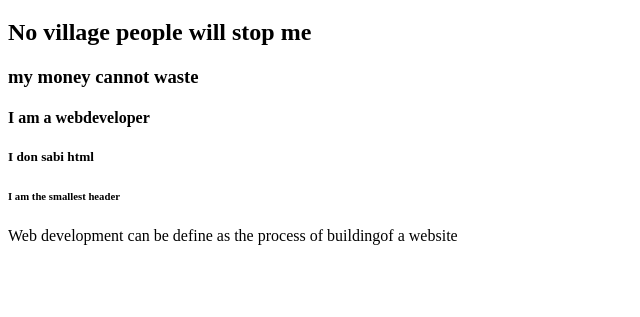
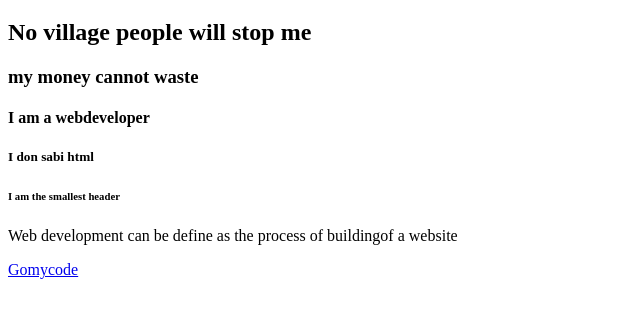
Before and after one commit to akinkunmiidris1905/html-finals, a plain HTML site: page index.html in a window 1280 px wide. Shown: the part 61-378 px from the top of the page, without its empty margins (0-640 px from the left). Drawn offline with Linux system fonts and the light colour scheme.

Commit message:
http anchor tag added

```diff
--- a/index.html
+++ b/index.html
@@ -20,5 +20,8 @@
     <!-- This is a paragraph tag -->
     <p>Web development can be define as the process of buildingof a website</p>
 
+    <!-- This is the anchor tag -->
+    <a href="https://learn.gomycode.co/profile">Gomycode</a>
+
 </body>
 </html>
```
